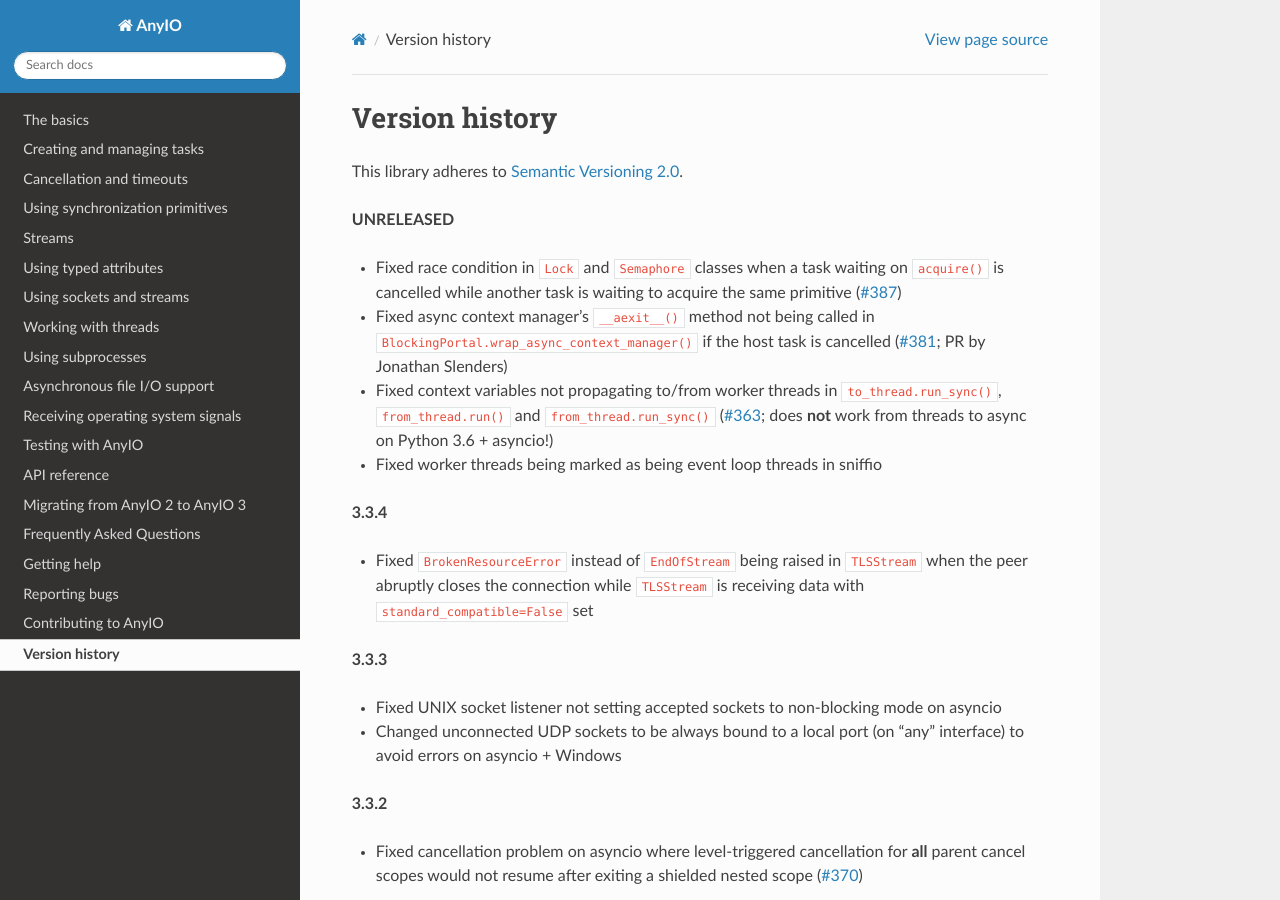
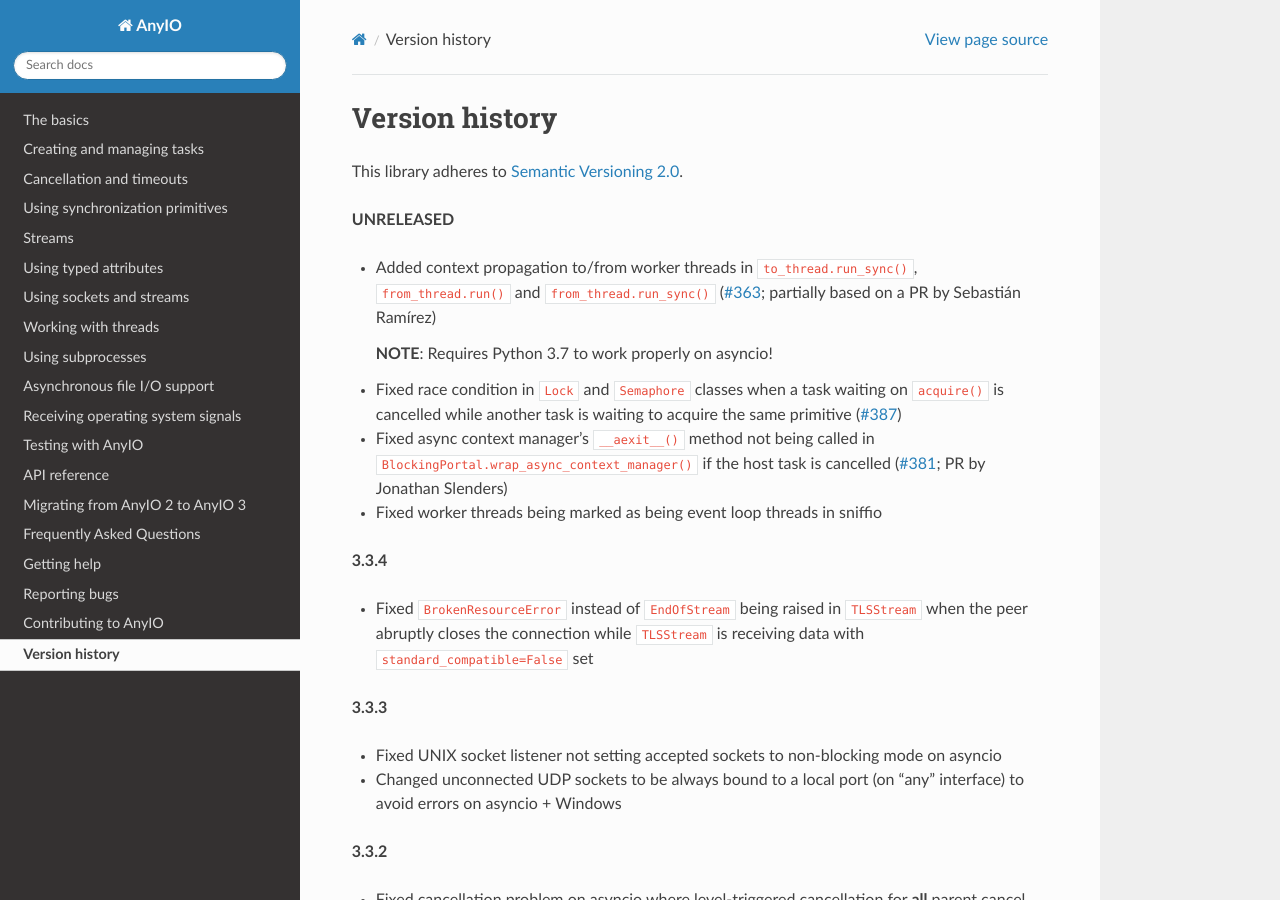
Before and after one commit to agronholm/anyio, a Sphinx documentation site: the page built from docs/versionhistory.rst, in a window 1280 px wide and 900 px high. Built offline with Sphinx 7.4.7 and the Read the Docs theme 2.0.0, drawn with Linux system fonts in a browser that asks for light colours.

Commit message:
Updated changelog entry

```diff
--- a/docs/versionhistory.rst
+++ b/docs/versionhistory.rst
@@ -5,16 +5,18 @@ This library adheres to `Semantic Versioning 2.0 <http://semver.org/>`_.
 
 **UNRELEASED**
 
+- Added context propagation to/from worker threads in ``to_thread.run_sync()``,
+  ``from_thread.run()`` and ``from_thread.run_sync()``
+  (`#363 <https://github.com/agronholm/anyio/issues/363>`_; partially based on a PR by Sebastián
+  Ramírez)
+
+  **NOTE**: Requires Python 3.7 to work properly on asyncio!
 - Fixed race condition in ``Lock`` and ``Semaphore`` classes when a task waiting on ``acquire()``
   is cancelled while another task is waiting to acquire the same primitive
   (`#387 <https://github.com/agronholm/anyio/issues/387>`_)
 - Fixed async context manager's ``__aexit__()`` method not being called in
   ``BlockingPortal.wrap_async_context_manager()`` if the host task is cancelled
   (`#381 <https://github.com/agronholm/anyio/issues/381>`_; PR by Jonathan Slenders)
-- Fixed context variables not propagating to/from worker threads in ``to_thread.run_sync()``,
-  ``from_thread.run()`` and ``from_thread.run_sync()``
-  (`#363 <https://github.com/agronholm/anyio/issues/363>`_; does **not** work from threads to async
-  on Python 3.6 + asyncio!)
 - Fixed worker threads being marked as being event loop threads in sniffio
 
 **3.3.4**
```
